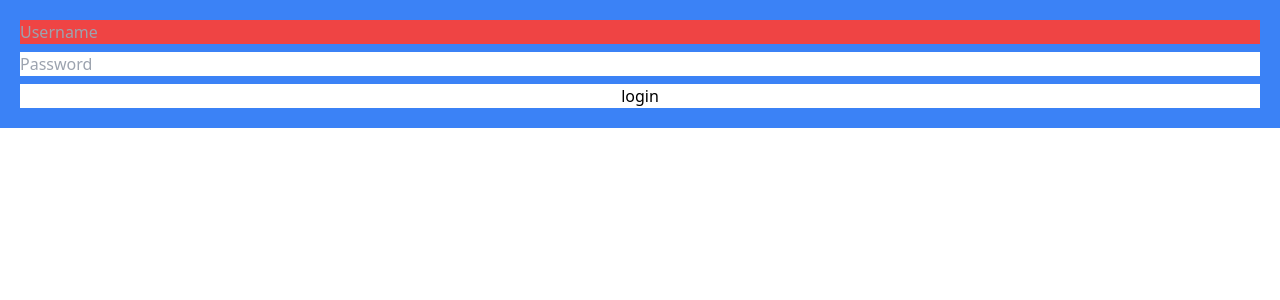
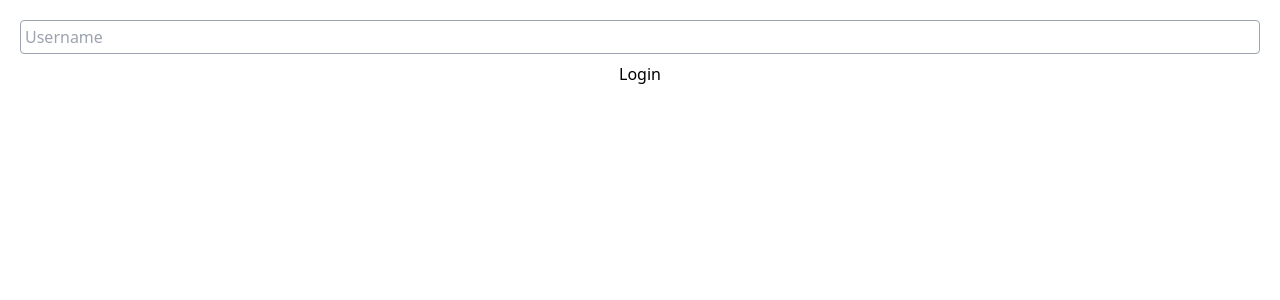
Before and after one commit to ryugibo/nomad-carrot-market, a Next.js app: page / in a window 1280 px wide. Shown: the top 300 px of the page. Built offline with nearby package versions, Linux system fonts and the light colour scheme.

Commit message:
:memo: #4.7 | Modifiers for Forms / 7
- form

```diff
--- a/pages/index.tsx
+++ b/pages/index.tsx
@@ -2,15 +2,14 @@ import type { NextPage } from "next";
 
 const Home: NextPage = () => {
   return (
-    <form className="flex flex-col space-y-2 bg-blue-500 p-5 focus-within:bg-blue-100">
+    <form className="flex flex-col space-y-2 p-5">
       <input
         type="text"
         required
         placeholder="Username"
-        className="required:bg-yellow-500 invalid:bg-red-500 valid:bg-teal-500"
+        className="border p-1 border-gray-400 rounded"
       />
-      <input type="password" required placeholder="Password" className="" />
-      <input type="submit" value="login" className="bg-white" />
+      <input type="submit" value="Login" className="bg-white" />
     </form>
   );
 };
```
